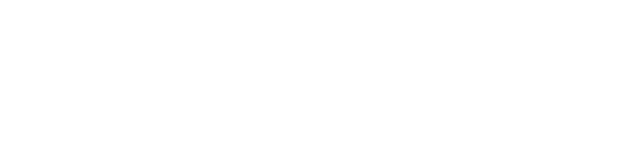
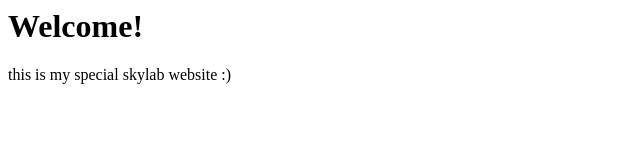
Before and after one commit to littlepot612/littlepot612.github.io, a plain HTML site: page index.html in a window 1280 px wide. Shown: the whole page, without its empty margins (0-640 px from the left). Drawn offline with Linux system fonts and the light colour scheme.

Commit message:
oooughgh

```diff
--- a/index.html
+++ b/index.html
@@ -1,8 +1,10 @@
 <html>
     <head>
+        <title>Skylab Gallery</title>
 
     </head>
     <body>
-        <title>wow i loveeeee skylab!!!! 😀</title>
+        <h1>Welcome!</h1>
+        <p>this is my special skylab website :)</p>
     </body>
 </html>
```
